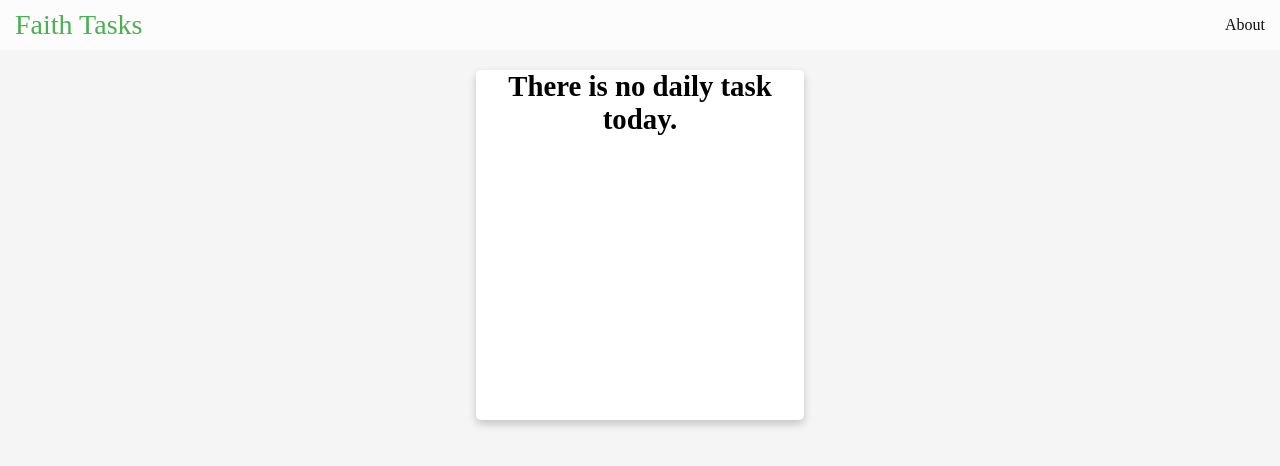
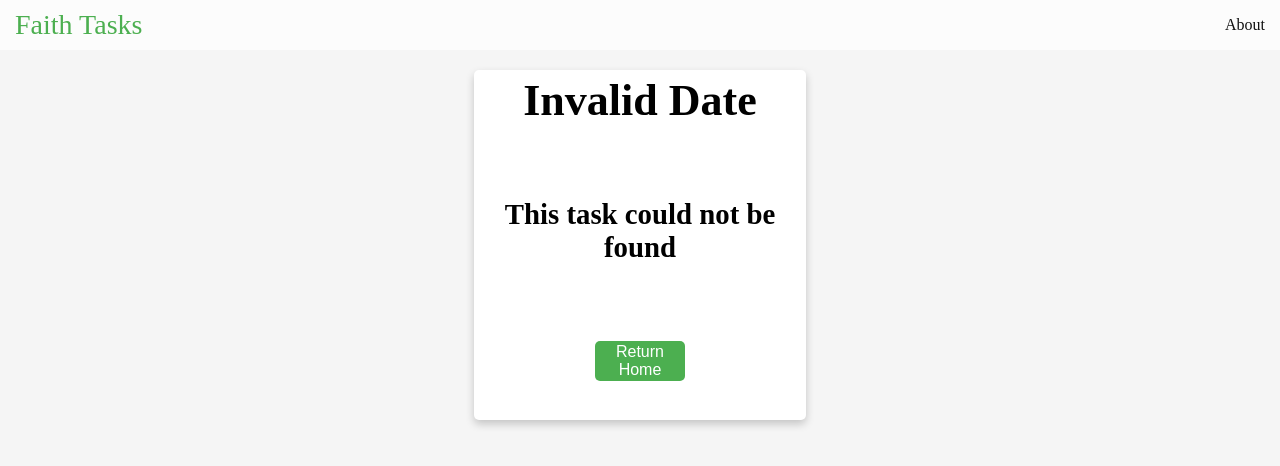
Before and after one commit to ryannarnoldd/FaithTasks, a React (Create React App) app: page /task/1 in a window 1280 px wide. Shown: the top 466 px of the page. Built offline with nearby package versions, Linux system fonts and the light colour scheme.

Commit message:
Creating display for unfound tasks

```diff
--- a/src/components/Task.js
+++ b/src/components/Task.js
@@ -3,6 +3,7 @@ import { getDateString } from '../Utils';
 import '../style.scss';
 
 const Task = ({ date, task: { title, verse }}) => {
+  const dateString = getDateString(date);
   function formatLink (verse) {
     const books = {'Genesis': 'GEN','Exodus': 'EXO','Leviticus': 'LEV','Numbers': 'NUM','Deuteronomy': 'DEU','Joshua': 'JOS','Judges': 'JDG','Ruth': 'RUT','1 Samuel': '1SA','2 Samuel': '2SA','1 Kings': '1KI','2 Kings': '2KI','1 Chronicles': '1CH','2 Chronicles': '2CH','Ezra': 'EZR','Nehemiah': 'NEH','Esther': 'EST','Job': 'JOB','Psalms': 'PSA','Proverbs': 'PRO','Ecclesiastes': 'ECC','Song of Solomon': 'SNG','Isaiah': 'ISA','Jeremiah': 'JER','Lamentations': 'LAM','Ezekiel': 'EZK','Daniel': 'DAN','Hosea': 'HOS','Joel': 'JOL','Amos': 'AMO','Obadiah': 'OBA','Jonah': 'JON','Micah': 'MIC','Nahum': 'NAM','Habakkuk': 'HAB','Zephaniah': 'ZEP','Haggai': 'HAG','Zechariah': 'ZEC','Malachi': 'MAL','Matthew': 'MAT','Mark': 'MRK','Luke': 'LUK','John': 'JHN','Acts': 'ACT','Romans': 'ROM','1 Corinthians': '1CO','2 Corinthians': '2CO','Galatians': 'GAL','Ephesians': 'EPH','Philippians': 'PHP','Colossians': 'COL','1 Thessalonians': '1TH','2 Thessalonians': '2TH','1 Timothy': '1TI','2 Timothy': '2TI','Titus': 'TIT','Philemon': 'PHM','Hebrews': 'HEB','James': 'JAS','1 Peter': '1PE','2 Peter': '2PE','1 John': '1JN','2 John': '2JN','3 John': '3JN','Jude': 'JUD','Revelation': 'REV'}
 
@@ -27,7 +28,7 @@ const Task = ({ date, task: { title, verse }}) => {
     <div className="task">
         {title && verse ? (
         <>
-            <h1>{getDateString(date)}</h1>
+            <h1>{dateString}</h1>
             <br /> <br /> <br /> <br />
             <h2 style={{textAlign: 'center'}}>
               <strong>{title}</strong>
@@ -40,7 +41,26 @@ const Task = ({ date, task: { title, verse }}) => {
 
             <button id="share" onClick={ copyToClipboard }>Share!</button>
         </>
-        ) : ( <h2>There is no daily task today.</h2> )}
+        ) : (
+          <>
+            <h1>{dateString}</h1>
+            <br /> <br /> <br /> <br />
+
+            <h2 style={{textAlign: 'center'}}>
+              <strong>This task could not be found</strong>
+            </h2>
+
+            <br /> <br />
+
+            <br />
+
+            <br />
+
+            {/* Return Home */}
+            <button id="share" onClick={ () => window.location.href = "/" }>Return Home</button>
+          </>
+        )
+      }
     </div>
   );
 };
```
